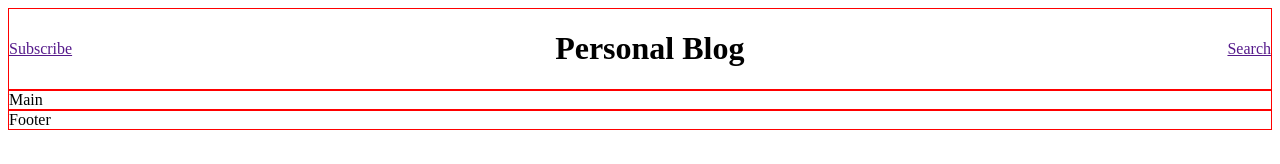
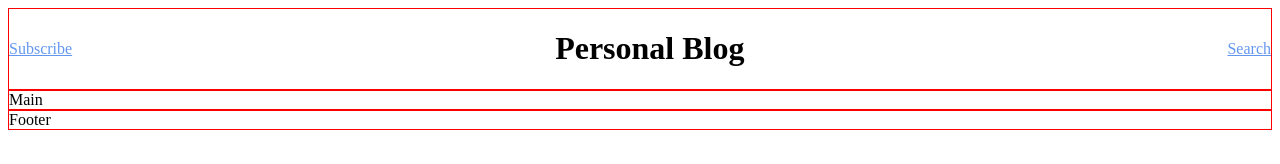
Before and after one commit to ivanbrunetto/personalblog, a website: page src/pages/index.html in a window 1280 px wide. Drawn offline with Linux system fonts and the light colour scheme.

Commit message:
feat: change color of a element

```diff
--- a/src/assets/css/base.css
+++ b/src/assets/css/base.css
@@ -32,6 +32,9 @@
     box-sizing: border-box;
 }
 
+a {
+    color: var(--COLOR-BLUE);
+}
 
 /* || BLOCKS */
 /* components */
```
